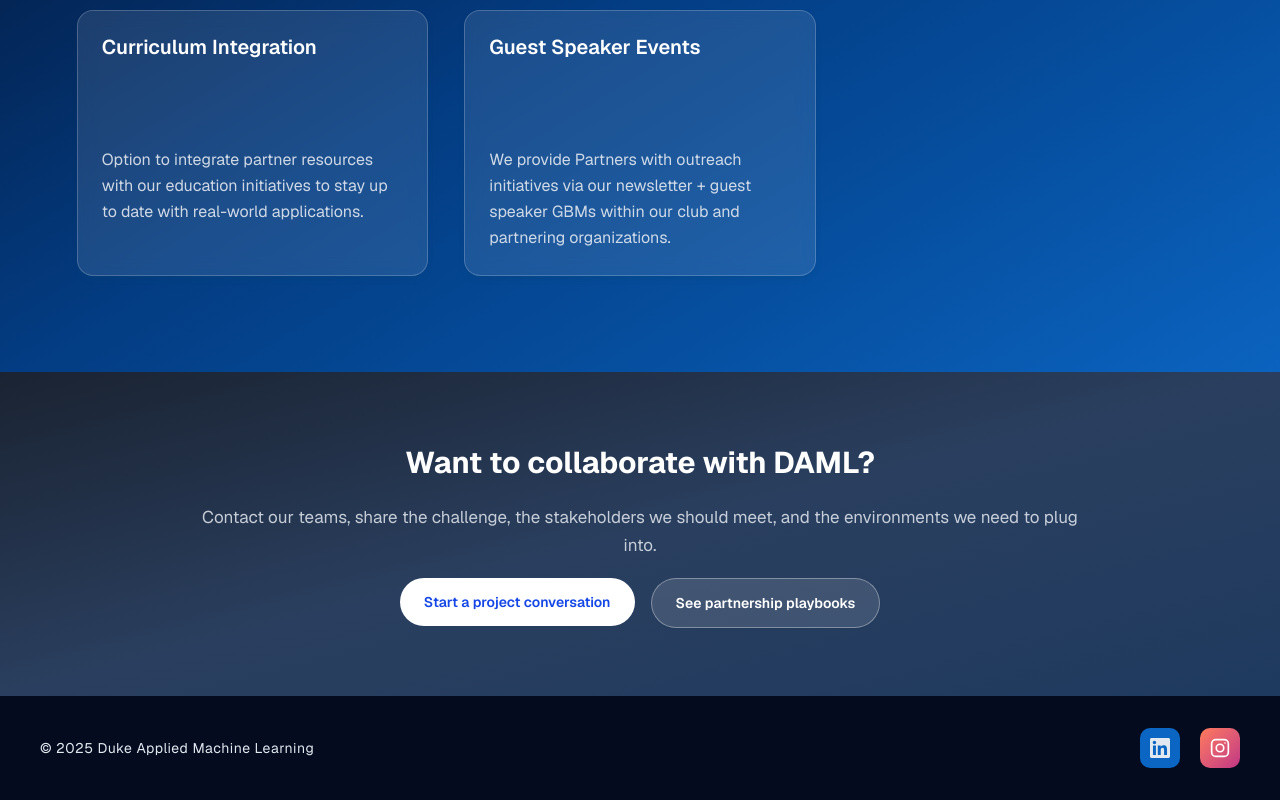
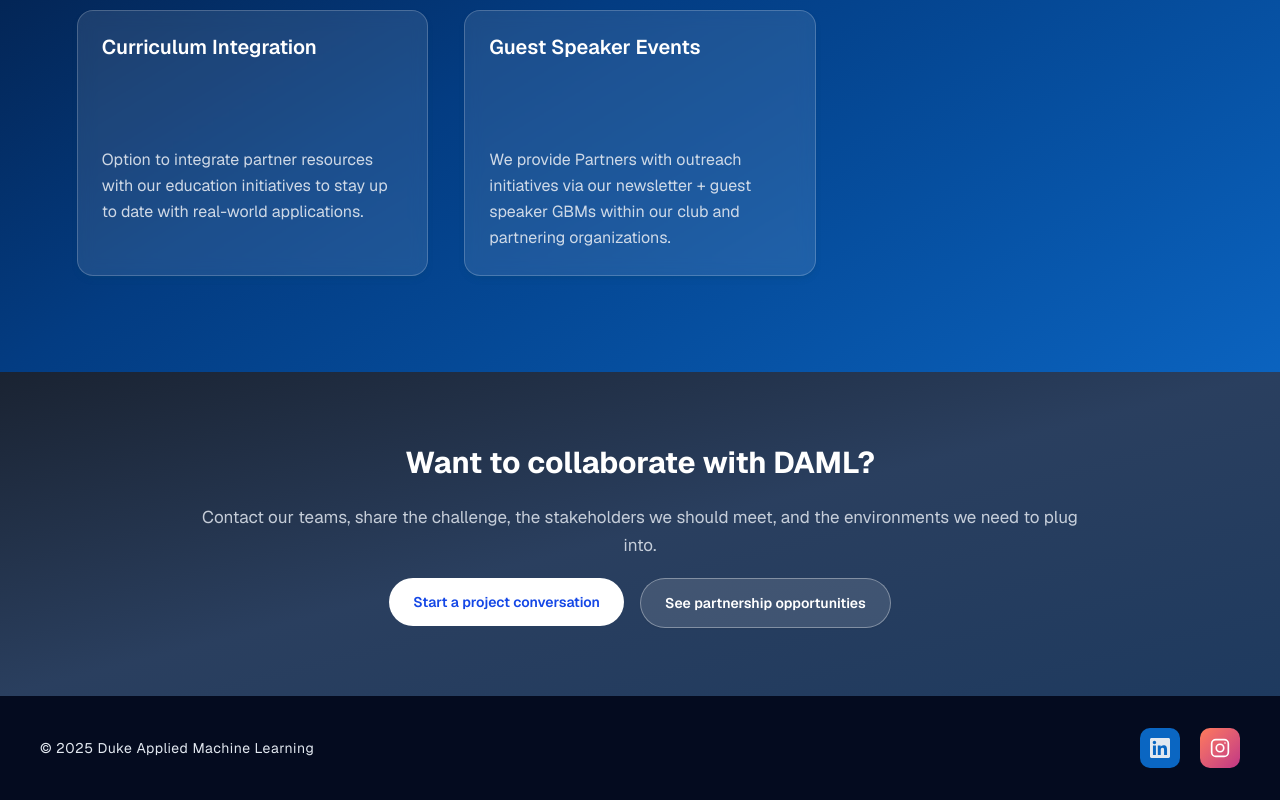
Before and after one commit to Duke-Applied-Machine-Learning/DAML, a Next.js app: page /mission in a window 1280 px wide. Shown: the part 3261-4061 px from the top of the page. Built offline with nearby package versions, Linux system fonts and the light colour scheme.

Commit message:
edited text

```diff
--- a/app/mission/page.tsx
+++ b/app/mission/page.tsx
@@ -344,7 +344,7 @@
           href: "mailto:renzo.larrea@duke.edu",
         }}
         secondaryButton={{
-          text: "See partnership playbooks",
+          text: "See partnership opportunities",
           href: "/partnerWithUs",
         }}
         backgroundColor="bg-gradient-to-br from-[#1a2332] via-[#2a3f5f] to-[#1e3a5f]"
```
